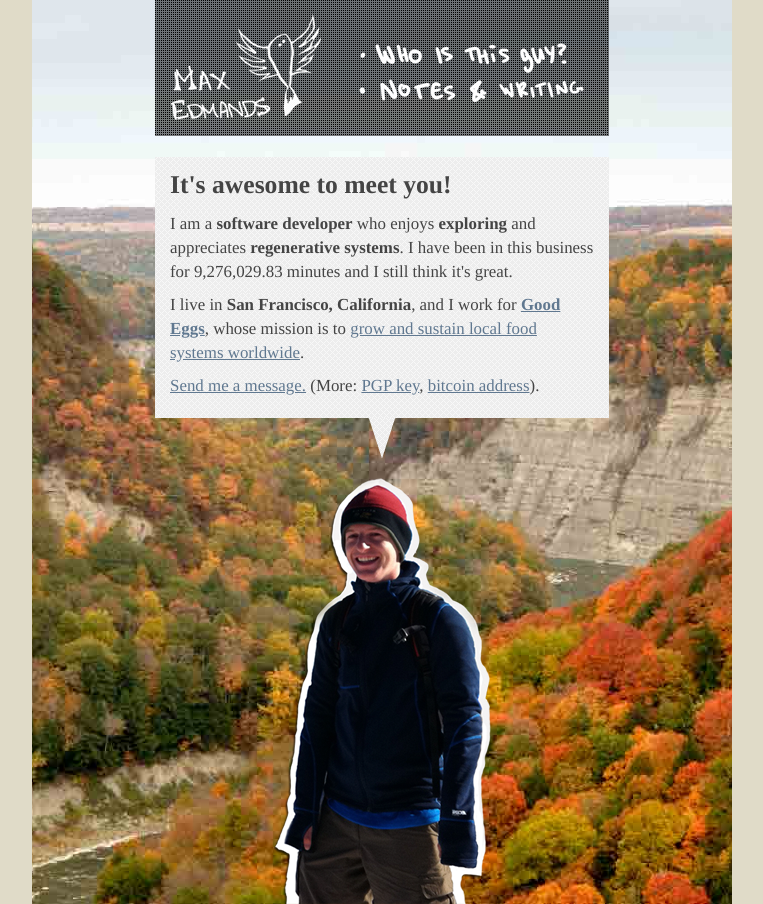
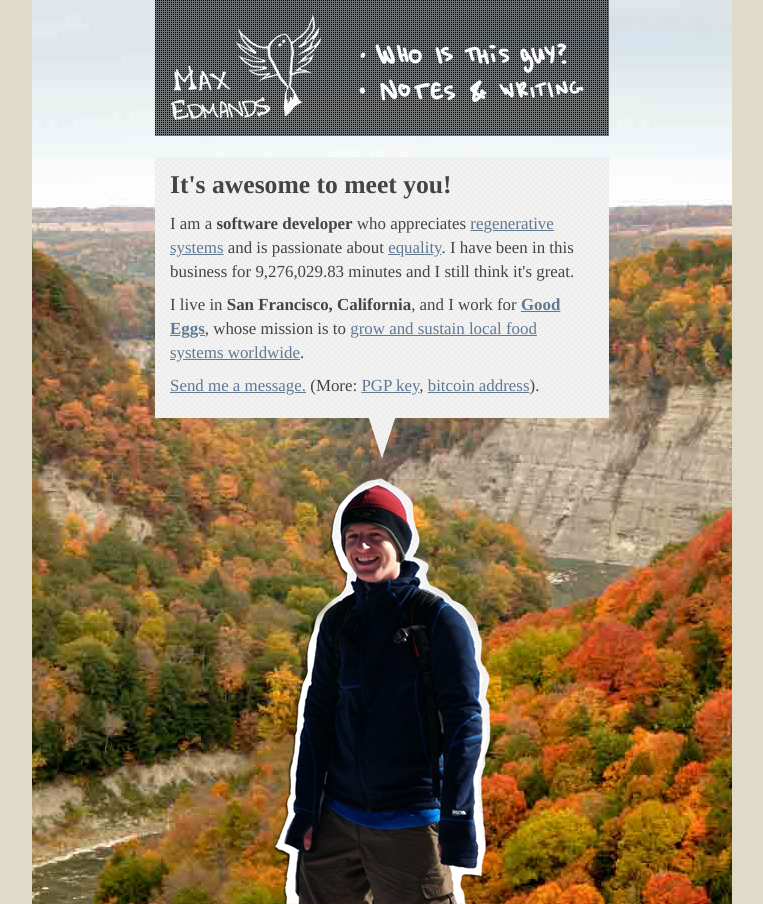
Before and after one commit to hazeledmands/demands.github.io, a Jekyll site: the page built from index.html, in a window 1280 px wide. Shown: the whole page, without its empty margins (258-1021 px from the left). Built offline with Jekyll 4.4.1, drawn with Linux system fonts in a browser that asks for light colours.

Commit message:
Further clarification

```diff
--- a/index.html
+++ b/index.html
@@ -17,7 +17,7 @@ title: Max Edmands, software developer
 <section id="about_me">
 <div class="speech-bubble">
 <h1>It's awesome to meet you!</h1>
-<p>I am a <strong>software developer</strong> who enjoys <strong>exploring</strong> and appreciates <strong>regenerative systems</strong>. I have been in this business for <span class="no-js-fallback">a long time</span><span id="minutes-in-business"><script type="text/javascript">document.write(ME.timeInBusiness());</script> minutes</span> and I still think it's great.</p>
+<p>I am a <strong>software developer</strong> who appreciates <a href="http://en.wikipedia.org/wiki/Regenerative_design">regenerative systems</a> and is passionate about <a href="http://geekfeminism.wikia.com/wiki/Geek_Feminism_Wiki">equality</a>. I have been in this business for <span class="no-js-fallback">a long time</span><span id="minutes-in-business"><script type="text/javascript">document.write(ME.timeInBusiness());</script> minutes</span> and I still think it's great.</p>
 <p>I live in <strong>San Francisco, California</strong>, and I work for <strong><a href="http://goodeggs.com">Good Eggs</a></strong>, whose mission is to <a href="http://www.goodeggs.com/about/mission">grow and sustain local food systems worldwide</a>.</p>
     <p><a href="mailto:q0r2yal?sqs_title=What+can+I+do+for+you?">Send me a message.</a> (More: <a href="/maxedmands.pubkey">PGP key</a>, <a href="/bitcoin.png">bitcoin address</a>).</p>
   </div>
```
